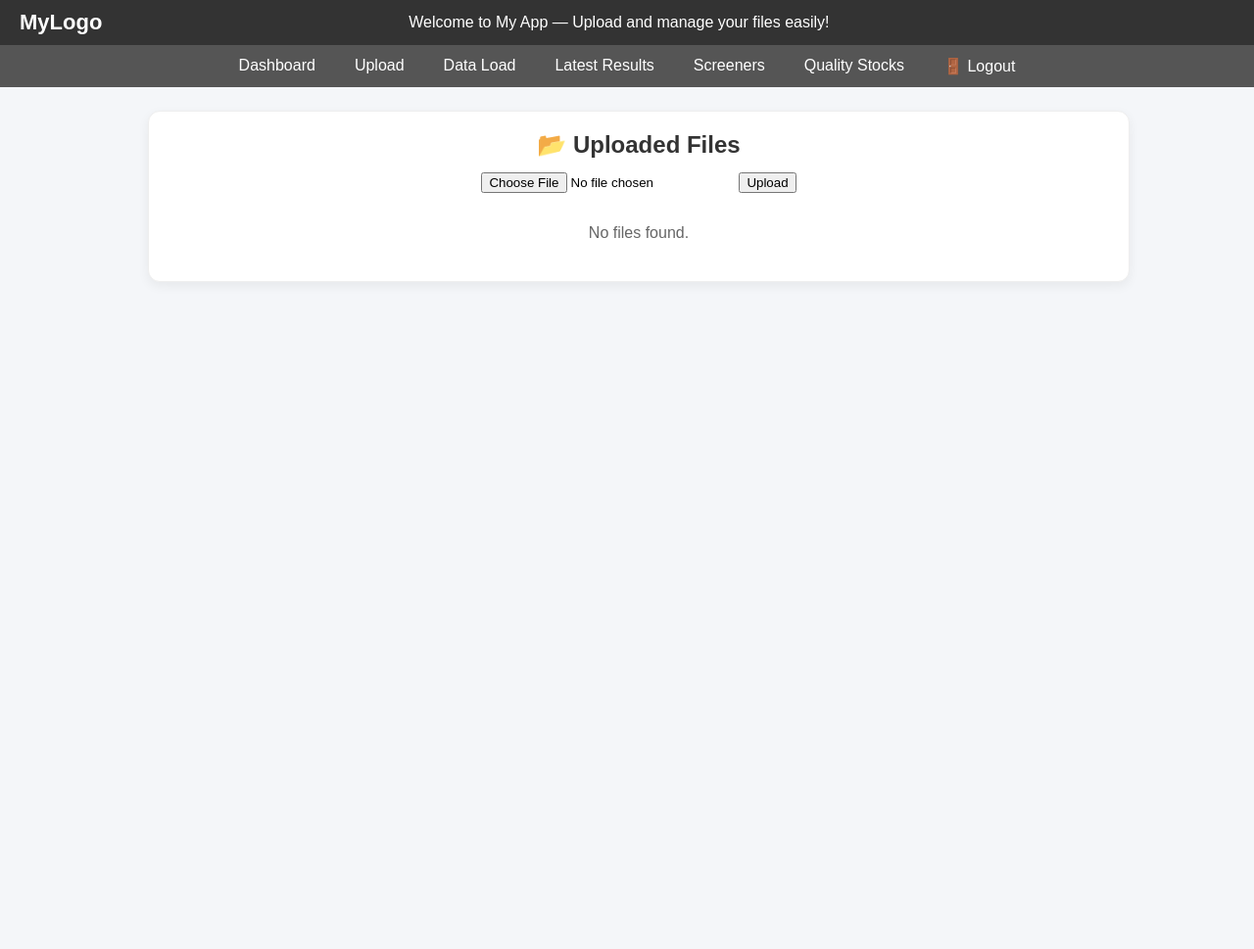
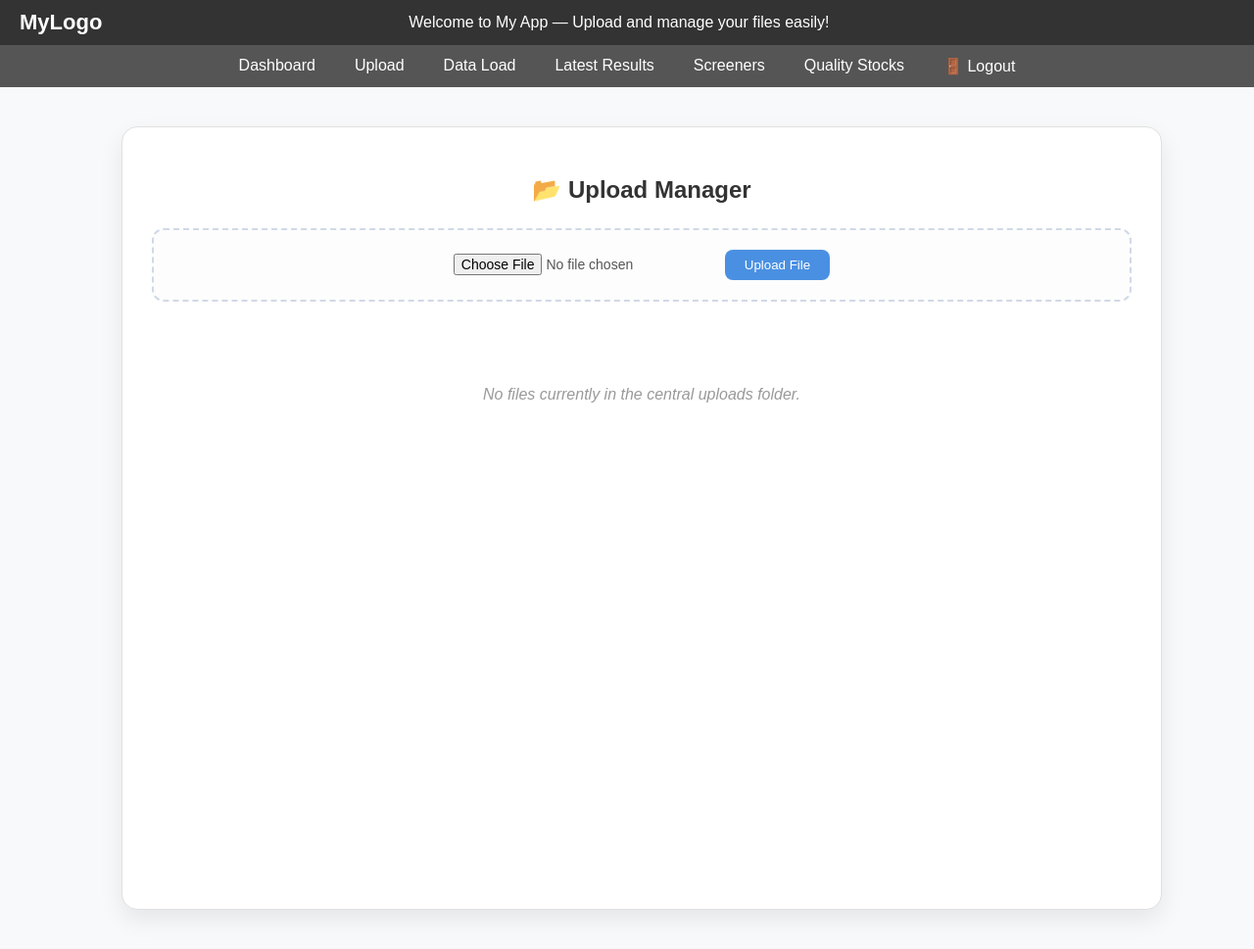
Before and after one commit to RSUDHAKARREDDI/stocksrating, a Flask app: page /upload-files in a window 1280 px wide. Shown: the whole page at 98% size. Before the commit the page ends 243 px from the top, so only its background shows below. Run offline with Flask 3, Linux system fonts and the light colour scheme; the visitor is signed in with stand-in values (Sample User, id 1); parts of the project's set-up code (start-up, migrations or seed data) failed here and were passed over.

Commit message:
v18.0 files save to uploads central path

```diff
--- a/app.py
+++ b/app.py
@@ -6,6 +6,7 @@ from sreeja_bp import sreeja_bp
 from sravani_bp import sravani_bp
 from baskets_bp import baskets_bp
 from my_holdings_bp import my_holdings_bp
+from app_file_upload import file_upload_bp
 import commonfunctions as cf
 from file_list_config import file_list_config
 import logging
@@ -19,7 +20,7 @@ import screeners_load as sf
 BASE_DIR = os.path.dirname(os.path.abspath(__file__))
 LOG_DIR = os.path.join(BASE_DIR, "logs")
 DATAFILES_DIR = os.path.join(BASE_DIR, "datafiles")
-UPLOAD_DIR = os.path.join(BASE_DIR, "datafiles")
+UPLOAD_DIR = os.path.join(BASE_DIR, "datafiles","uploads")
 
 
 app = Flask(__name__)
@@ -32,6 +33,7 @@ app.register_blueprint(sreeja_bp)
 app.register_blueprint(sravani_bp)
 app.register_blueprint(baskets_bp)
 app.register_blueprint(my_holdings_bp)
+app.register_blueprint(file_upload_bp)
 
 # ------------------------
 # Home, Dashboard, Index
@@ -54,112 +56,6 @@ def _is_latest_results(path: str) -> bool:
     except Exception:
         return False
 
-@app.route("/upload-files", methods=["GET", "POST"])
-@login_required
-def upload_file():
-    if request.method == "POST":
-        # Validate presence of file part
-        if "file" not in request.files:
-            flash("No file part in the request")
-            return redirect(request.url)
-
-        file = request.files["file"]
-
-        # Validate a file was actually selected
-        if not file or file.filename.strip() == "":
-            flash("No file selected")
-            return redirect(request.url)
-
-        # Ensure temp upload folder exists
-        temp_dir = f'{UPLOAD_DIR}/temp'
-        os.makedirs(temp_dir, exist_ok=True)
-
-        # Normalize filename and save temporarily
-        filename = secure_filename(file.filename)
-        save_path = os.path.join(temp_dir, filename)
-
-        try:
-            file.save(save_path)
-            flash(f"File '{filename}' uploaded successfully!")
-
-            # ➜ Move to respective folder based on file_list_config (mapped by basename)
-            results = cf.move_files([save_path], target_dir=None, file_list_config=file_list_config)
-
-            # Report move results
-            moved_any = False
-            triggered_screeners = False
-
-            if results.get("moved"):
-                moved_any = True
-                dsts = ", ".join(sorted({d for _, d in results["moved"]}))
-                flash(f"Moved '{filename}' to: {dsts}")
-
-                # 🔔 If latest-results.csv was moved, run screeners_load()
-                if any(_is_latest_results(dest) for _, dest in results["moved"]):
-                    try:
-                        # screeners_load is already imported per your note
-                        sf.screeners_load()
-                        triggered_screeners = True
-                        flash("✅ latest-results.csv detected — ran screeners_load() successfully.")
-                    except Exception as e:
-                        flash(f"⚠️ latest-results.csv detected, but screeners_load() failed: {e}")
-
-            if results.get("skipped_no_target"):
-                # Optional: remove the temp file if no mapping (so it doesn't linger)
-                try:
-                    if os.path.exists(save_path):
-                        os.remove(save_path)
-                except Exception:
-                    pass
-                flash(f"No target mapping found for '{filename}' in file_list_config.")
-
-            if results.get("errors"):
-                for src, dest, err in results["errors"]:
-                    flash(f"Move error to '{dest}': {err}")
-
-            # Edge: file moved but name differs (so screeners not run)
-            if moved_any and not triggered_screeners and _is_latest_results(filename):
-                # In rare cases if your mover renames; we already checked dest names above.
-                # This is just a fallback if you later change move behavior.
-                try:
-                    sf.screeners_load()
-                    flash("✅ Ran screeners_load() (fallback trigger).")
-                except Exception as e:
-                    flash(f"⚠️ Fallback run of screeners_load() failed: {e}")
-
-        except Exception as e:
-            flash(f"Failed to handle upload: {e}")
-            return redirect(request.url)
-
-        return redirect(url_for("upload_file"))
-
-    # GET: list current files with last modified time (from target directories)
-    files_info = []
-    try:
-        for section, cfg in file_list_config.items():
-            folder = cfg.get("target_directory")
-            abs_folder_path = os.path.join(BASE_DIR, folder)
-            if not folder or not os.path.exists(abs_folder_path):
-                continue
-
-            for fname in sorted(os.listdir(abs_folder_path)):
-                fpath = os.path.join(abs_folder_path, fname)
-                if os.path.isfile(fpath):
-                    last_modified = os.path.getmtime(fpath)
-                    files_info.append({
-                        "section": section,  # latest_files, screeners, etc.
-                        "folder": folder,
-                        "name": fname,
-                        "last_modified": datetime.fromtimestamp(last_modified).strftime("%Y-%m-%d %H:%M:%S")
-                    })
-    except Exception as e:
-        flash(f"Error reading target directories: {e}")
-        files_info = []
-
-    if not files_info:
-        flash("No files found in target directories.")
-
-    return render_template("upload_files.html", files=files_info)
 
 
 @app.route("/data-load", methods=["GET"])
@@ -185,32 +81,46 @@ def data_load_ui():
 def data_load_run():
     data = request.get_json(silent=True) or {}
     key = data.get("config")
+
     if not key or key not in file_list_config:
         return jsonify({
             "status": "error",
-            "message": "Invalid or missing config key",
-            "available": list(file_list_config.keys())
+            "message": "Invalid or missing config key"
         }), 400
 
     cfg = file_list_config[key]
+
     try:
-        res = cf.load_csvs_to_mysql(
-            directory=os.path.join(BASE_DIR, cfg["target_directory"]),
-            table_name=cfg["table_name"],
+        # 1. Prepare the full paths for all files in this config's file_list
+        # We look for them in UPLOAD_DIR because your upload logic saves them there.
+        file_paths = []
+        for filename in cfg.get("file_list", []):
+            full_path = os.path.join(UPLOAD_DIR, filename)
+            file_paths.append(full_path)
 
+        if not file_paths:
+            return jsonify({"status": "error", "message": "No files defined in this config"}), 400
+
+        # 2. Call the function with the correct argument name: 'file_paths'
+        res = cf.load_files_to_mysql(
+            file_paths=file_paths,
+            mode=cfg["mode"],
+            table_name=cfg["table_name"]
         )
+
+        # 3. Return the response using the keys defined in your load_files_to_mysql function
         return jsonify({
             "status": "success",
             "config": key,
             "table": res["table"],
-            "directory": res["directory"],
             "processed_files": res["processed_files"],
             "inserted_rows": res["inserted_rows"],
             "skipped_files": res["skipped_files"],
             "errors": res["errors"],
         })
+
     except Exception as e:
-        logging.exception("Data load failed")
+        logging.exception(f"Data load failed for config: {key}")
         return jsonify({"status": "error", "message": str(e)}), 500
 
 @app.route("/login", methods=["GET", "POST"])
--- a/screeners_load.py
+++ b/screeners_load.py
@@ -4,7 +4,7 @@ import operator as op
 
 BASE_DIR = os.path.dirname(os.path.abspath(__file__))
 INPUT_CSV  = os.path.join(BASE_DIR, "datafiles", "latestresults", "latest-results.csv")
-OUTPUT_PATH  = os.path.join(BASE_DIR, "datafiles", "screeners")
+OUTPUT_PATH  = os.path.join(BASE_DIR, "datafiles", "uploads")
 
 # ---- Config: column names used in filters ----
 NUM_COLS = [
--- a/templates/upload_files.html
+++ b/templates/upload_files.html
@@ -2,102 +2,178 @@
 {% block content %}
 
 <style>
-  /* full-width centering wrapper */
+  /* Base Variables for a modern look */
+  :root {
+    --primary-color: #4a90e2;
+    --danger-color: #ff4d4d;
+    --bg-light: #f8f9fa;
+    --border-color: #e0e0e0;
+    --text-main: #333;
+  }
+
   .center-wrap {
     width: 100%;
     display: flex;
-    justify-content: center;   /* center horizontally */
-    padding: 24px 12px;
+    justify-content: center;
+    padding: 40px 15px;
+    background-color: var(--bg-light);
+    min-height: 100vh;
   }
-  /* inner card */
+
   .files-card {
-    width: min(960px, 96vw);
-    background: #fff;
-    border: 1px solid #eee;
-    border-radius: 12px;
-    box-shadow: 0 4px 12px rgba(0,0,0,.06);
-    padding: 20px;
+    width: min(1000px, 98vw);
+    background: #ffffff;
+    border-radius: 16px;
+    box-shadow: 0 10px 25px rgba(0,0,0,0.08);
+    padding: 30px;
+    border: 1px solid var(--border-color);
   }
+
   .files-card h2 {
-    margin: 0 0 14px;
+    margin-bottom: 25px;
     text-align: center;
+    font-weight: 600;
+    color: var(--text-main);
+    display: flex;
+    align-items: center;
+    justify-content: center;
+    gap: 10px;
   }
-  /* form alignment */
+
+  /* Improved Upload Form */
   .upload-form {
     display: flex;
-    gap: 10px;
+    gap: 12px;
     align-items: center;
-    justify-content: center;   /* center the form elements */
-    margin-bottom: 16px;
-    flex-wrap: wrap;
+    justify-content: center;
+    margin-bottom: 30px;
+    padding: 20px;
+    background: #fdfdfd;
+    border: 2px dashed #d1d9e6;
+    border-radius: 12px;
   }
-  /* table styling */
+
+  .upload-form input[type="file"] {
+    font-size: 14px;
+    color: #555;
+  }
+
+  .btn-upload {
+    background: var(--primary-color);
+    color: white;
+    border: none;
+    padding: 8px 20px;
+    border-radius: 8px;
+    font-weight: 500;
+    cursor: pointer;
+    transition: transform 0.1s, background 0.2s;
+  }
+
+  .btn-upload:hover {
+    background: #357abd;
+    transform: translateY(-1px);
+  }
+
+  /* Modern Table Styling */
   .table-wrap {
-    overflow: auto;
-    border: 1px solid #eee;
-    border-radius: 10px;
+    overflow: hidden;
+    border: 1px solid var(--border-color);
+    border-radius: 12px;
+    background: white;
   }
+
   table.files-table {
     width: 100%;
     border-collapse: collapse;
-    min-width: 640px; /* allow scroll on small screens */
     font-size: 14px;
   }
-  .files-table th, .files-table td {
-    padding: 10px 12px;
-    border-bottom: 1px solid #f0f0f0;
+
+  .files-table th {
+    background: #f1f3f5;
+    color: #495057;
+    font-weight: 600;
+    padding: 15px;
     text-align: left;
+    border-bottom: 2px solid var(--border-color);
   }
-  .files-table thead th {
-    background: #f7f7f7;
-    border-bottom: 1px solid #eaeaea;
-    position: sticky;
-    top: 0;
-    z-index: 1;
+
+  .files-table td {
+    padding: 14px 15px;
+    border-bottom: 1px solid #eee;
+    color: #555;
   }
-  .files-table tr:nth-child(even) td { background: #fafafa; }
-  .files-table tr:hover td { background: #eef6ff; }
+
+  .files-table tr:last-child td { border-bottom: none; }
+  .files-table tr:hover td { background: #f8fbff; }
+
+  /* Action Buttons */
+  .btn-delete {
+    background: #fff0f0;
+    color: var(--danger-color);
+    border: 1px solid #ffdada;
+    padding: 6px 12px;
+    border-radius: 6px;
+    cursor: pointer;
+    font-size: 13px;
+    transition: all 0.2s;
+  }
+
+  .btn-delete:hover {
+    background: var(--danger-color);
+    color: white;
+  }
+
   .empty-state {
     text-align: center;
-    color: #666;
-    padding: 16px 0 4px;
+    color: #999;
+    padding: 40px 0;
+    font-style: italic;
   }
 </style>
 
 <div class="center-wrap">
   <div class="files-card">
-    <h2>📂 Uploaded Files</h2>
+    <h2>📂 Upload Manager</h2>
 
-    <!-- Upload form on top -->
     <form method="post" enctype="multipart/form-data" class="upload-form">
       <input type="file" name="file">
-      <button type="submit">Upload</button>
+      <button type="submit" class="btn-upload">Upload File</button>
     </form>
 
-    <!-- Files list below -->
     {% if files %}
       <div class="table-wrap">
         <table class="files-table">
           <thead>
             <tr>
-              <th>File Path</th>
+              <th>Folder</th>
               <th>Filename</th>
               <th>Last Modified</th>
+              <th style="text-align: right;">Action</th>
             </tr>
           </thead>
           <tbody>
             {% for file in files %}
             <tr>
-              <td>{{ file.folder }}</td>
-              <td>{{ file.name }}</td>
+              <td style="color: #888;">/{{ file.folder }}</td>
+              <td style="font-weight: 500; color: #2c3e50;">{{ file.name }}</td>
               <td>{{ file.last_modified }}</td>
+              <td style="text-align: right;">
+                <form action="{{ url_for('file_upload_bp.delete_file', filename=file.name) }}"
+                      method="post"
+                      style="display:inline;"
+                      onsubmit="return confirm('Are you sure you want to delete this file?');">
+                  <button type="submit" class="btn-delete">Delete</button>
+                </form>
+              </td>
             </tr>
             {% endfor %}
           </tbody>
         </table>
       </div>
     {% else %}
-      <p class="empty-state">No files found.</p>
+      <div class="empty-state">
+        <p>No files currently in the central uploads folder.</p>
+      </div>
     {% endif %}
   </div>
 </div>
```
Also changed, not shown: app_file_upload.py (added, +109 -0 lines), commonfunctions.py (+36 -41 lines), file_list_config.py (+53 -14 lines).
